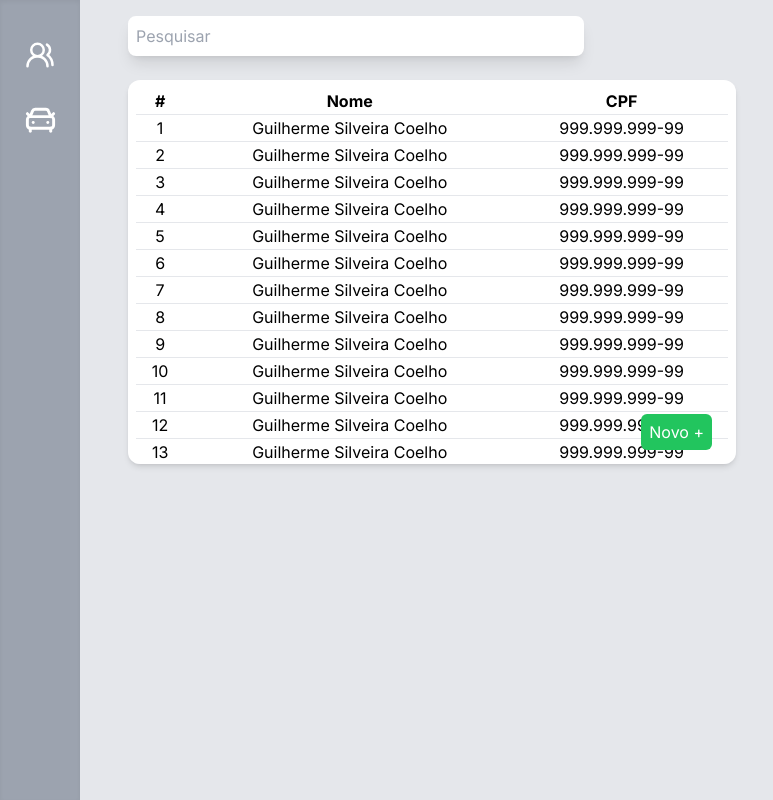
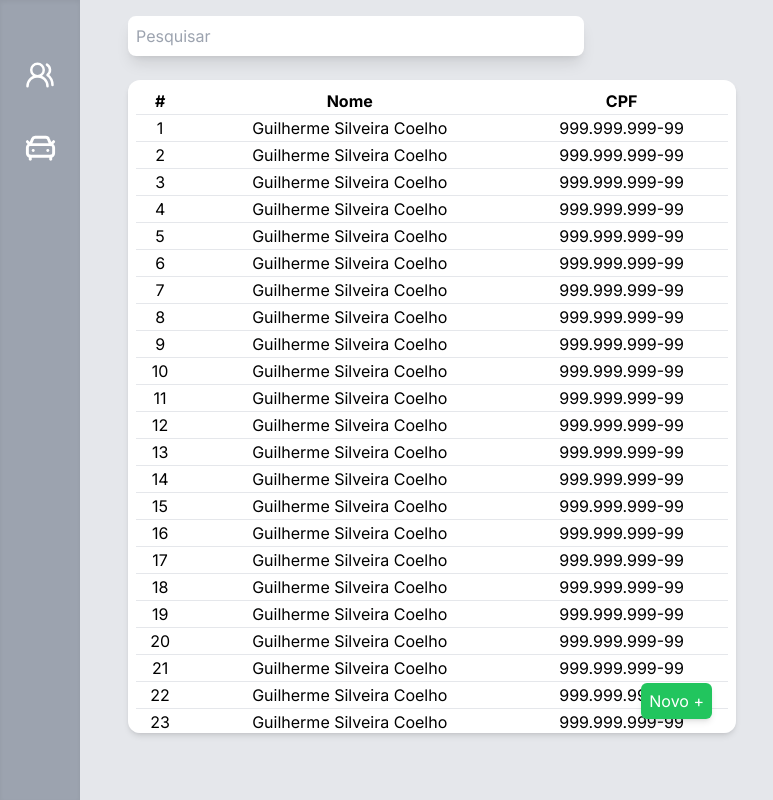
Before and after one commit to Alyssonzin/gestao-frota-web, a Next.js app in the folder gestao-frota/: page /motoristas in a window 1280 px wide. Shown: the whole page, without its empty margins (0-773 px from the left). Built offline with nearby package versions, Linux system fonts and the light colour scheme.

Commit message:
ajustezinhos

```diff
--- a/gestao-frota/src/app/motoristas/page.js
+++ b/gestao-frota/src/app/motoristas/page.js
@@ -5,18 +5,18 @@ import Input from "@/components/created/Input";
 
 export default function Motoristas() {
     return (
-        <main className="flex bg-gray-200">
-            <aside className="flex flex-col items-center min-h-screen min-w-20 shadow-inner bg-gray-400 p-5 pt-10">
-                <nav className="fixed">
-                    <ul className="flex flex-col items-center space-y-8">
-                        <li className="text-white">
-                            <Link href="/motoristas">
+        <main className="flex h-screen bg-gray-200">
+            <aside className="flex flex-col items-center min-h-screen min-w-20 shadow-inner bg-gray-400 pt-10">
+                <nav className="sticky w-full">
+                    <ul className="flex flex-col items-center">
+                        <li className="w-full flex justify-center text-white hover:bg-gray-500 py-5">
+                            <Link href="/motoristas" className="flex justify-center h-full w-full">
                                 <UsersRound size={30} />
                             </Link>
                         </li>
 
-                        <li className="text-white">
-                            <Link href="/veiculos">
+                        <li className="w-full flex justify-center text-white hover:bg-gray-500 py-5">
+                            <Link href="/veiculos" className="flex justify-center h-full w-full">
                                 <CarFront size={35} />
                             </Link>
                         </li>
@@ -29,7 +29,7 @@ export default function Motoristas() {
                     <Input id="pesquisa" type="text" placeholder="Pesquisar" />
                 </div>
 
-                <div className="space-y-4 bg-white max-h-96 overflow-y-scroll shadow-md rounded-xl p-2 pb-3">
+                <div className="space-y-4 bg-white h-[85%] overflow-y-scroll shadow-md rounded-xl p-2 pb-3">
                     <table className="w-full">
                         <thead>
                             <tr>
@@ -38,7 +38,7 @@ export default function Motoristas() {
                                 <th>CPF</th>
                             </tr>
                         </thead>
-                        <tbody className="text-center space-y-16">
+                        <tbody className="text-center">
                             {
                                 Array.from({ length: 100 }).map((_, index) => (
                                     <tr key={index} className="border-t">
@@ -52,10 +52,9 @@ export default function Motoristas() {
                     </table>
 
                     <div className="sticky bottom-2 text-end mr-4">
-                        <Link href="/motoristas/novo" className="bg-green-500 hover:bg-green-600 transition duration-200 rounded-md text-white p-2">Novo +</Link>
+                        <Link href="/motoristas/novo" className="bg-green-500 hover:bg-green-600 transition duration-200 shadow-md rounded-md text-white p-2">Novo +</Link>
                     </div>
                 </div>
-
             </section>
         </main>
     );
```
